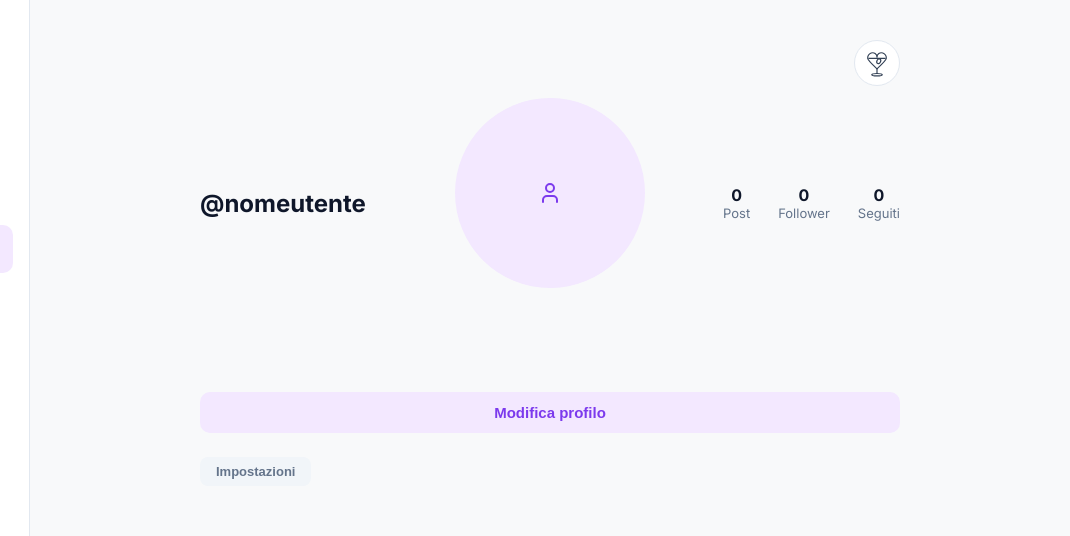
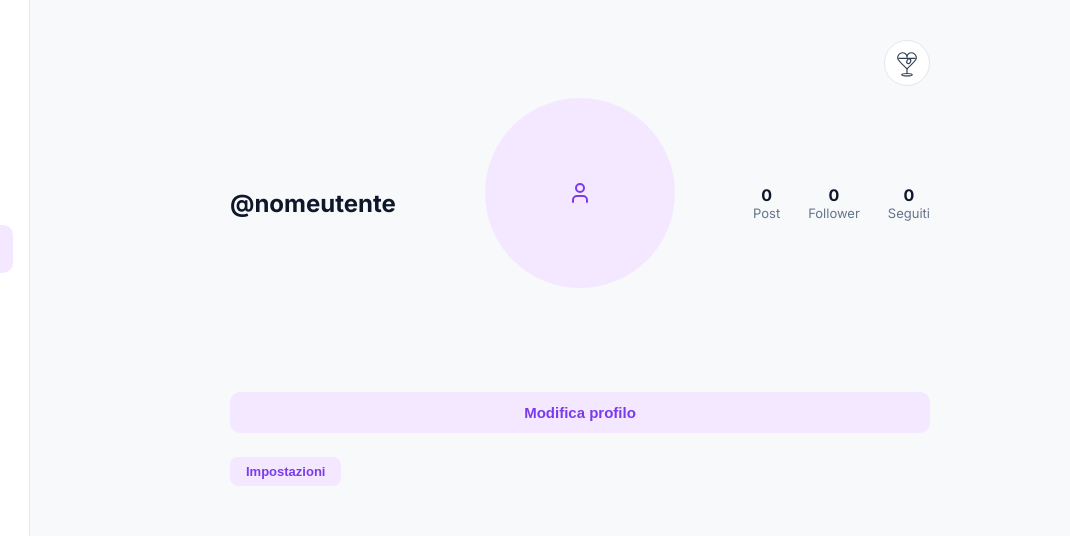
Before and after one commit to Pose-s/Pose, a plain HTML site: page profile.html in a window 1280 px wide. Shown: the top 536 px of the page, 210-1280 px from the left. Drawn offline with nearby package versions, Linux system fonts and the light colour scheme; no server answers.

Commit message:
Pulsanti Modifica/Impostazioni affiancati e profilo spostato leggermente a destra

```diff
--- a/profile.html
+++ b/profile.html
@@ -98,7 +98,7 @@
         <button type="button" class="edit-profile-btn" id="editProfileToggleBtn">
           Modifica profilo
         </button>
-        <button type="button" class="btn-compact btn-compact-secondary" id="settingsBtn">
+        <button type="button" class="btn-compact" id="settingsBtn">
     Impostazioni
   </button>
 </div>
--- a/style.css
+++ b/style.css
@@ -959,6 +959,9 @@ body {
 /* Nuovo layout profilo */
 .profile-page {
   max-width: 700px;
+  margin: 0 auto;
+  position: relative;
+  left: 30px;
 }
 
 .profile-top-row {
@@ -1193,6 +1196,7 @@ a.search-result-item {
   display: flex;
   gap: 10px;
   margin-bottom: 24px;
+  justify-content: center;
 }
 
 .btn-compact {
@@ -1209,11 +1213,6 @@ a.search-result-item {
 
 .btn-compact:hover {
   background-color: #e9d5ff;
-}
-
-.btn-compact-secondary {
-  background-color: #f1f5f9;
-  color: #64748b;
 }
 
 .btn-compact-secondary:hover {
```
